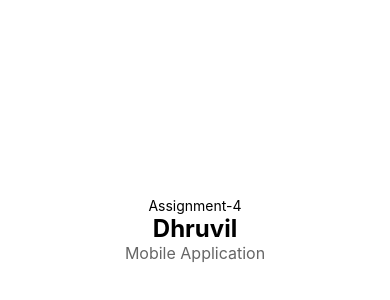
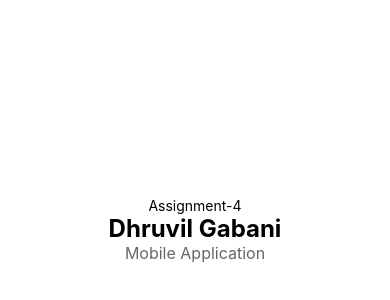
Before and after one commit to dhruvilgabani/Assignment_AndroidEmulator, a React Native app: screen / in a window 390 px wide. Shown: the part 192-492 px from the top of the page. Built offline with nearby package versions, Linux system fonts and the light colour scheme.

Commit message:
Changes in text in branch conflict

```diff
--- a/App.js
+++ b/App.js
@@ -5,7 +5,7 @@ export default function App() {
   return (
     <View style={styles.container}>
       <Text>Assignment-4</Text>
-      <Text style={styles.name}>Dhruvil</Text>
+      <Text style={styles.name}>Dhruvil Gabani</Text>
       <Text style={styles.bio}>Mobile Application</Text>
       <StatusBar style="auto" />
     </View>
```
